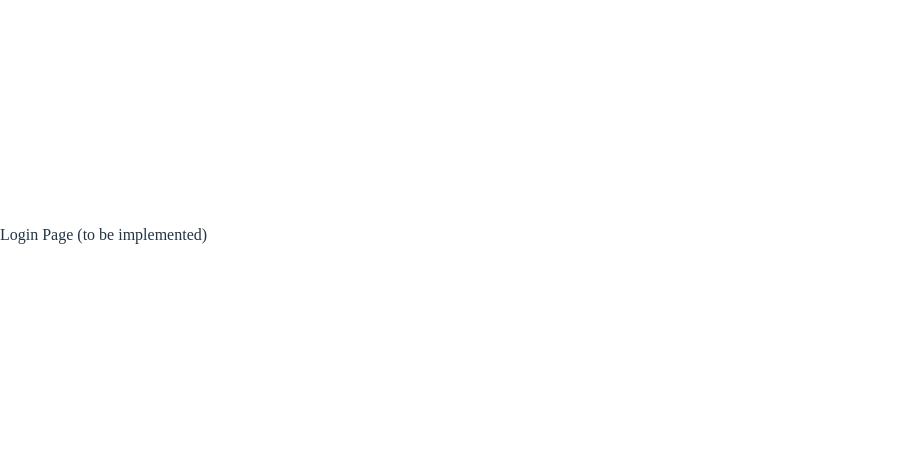
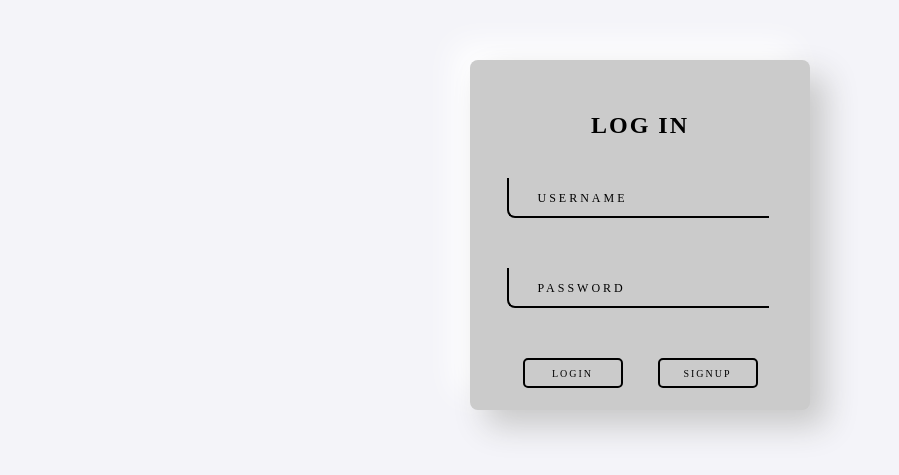
Before and after one commit to Joao14m/FocusFlow, a React (Vite) app in the folder frontend/: page /login in a window 1280 px wide. Shown: the part 165-640 px from the top of the page, without its empty margins (0-899 px from the left). Built offline with nearby package versions, Linux system fonts and the light colour scheme.

Commit message:
Changes in Frontend

```diff
--- a/frontend/src/App.tsx
+++ b/frontend/src/App.tsx
@@ -1,17 +1,33 @@
-// import React from 'react';
-import { BrowserRouter as Router, Route, Routes } from 'react-router-dom';
+import React from 'react';
+import { BrowserRouter as Router, Routes, Route, Navigate } from 'react-router-dom';
+import Login from './pages/Login';
 import Signup from './pages/Signup';
+// import Dashboard from './dashboard';
+import './styles/LogSign.css';
+// import Tasks from './Tasks';
+// import './styles/checkTask.css';
+import Homepage from './pages/Homepage';
+import './styles/homeP.css';
+// import './styles/menuIcon.css';
+// import './styles/sideMenu.css';
+// import './styles/homePG.css';
 
-function App() {
+// TypeScript types for the App component (optional but helpful for larger projects)
+const App: React.FC = () => {
   return (
     <Router>
-      <Routes>
-        <Route path="/" element={<Signup />} />
-        {/* Add other routes here, such as a login page */}
-        <Route path="/login" element={<div>Login Page (to be implemented)</div>} />
-      </Routes>
+      <div className="App">
+        <Routes>
+          <Route path="/" element={<Navigate to="/login" />} />
+          <Route path="/Login" element={<Login />} />
+          <Route path="/Signup" element={<Signup />} />
+          <Route path="/Homepage" element={<Homepage />} />
+          {/* <Route path="/dashboard" element={<Dashboard />} /> */}
+          {/* <Route path="/Tasks" element={<Tasks />} /> */}
+        </Routes>
+      </div>
     </Router>
   );
-}
+};
 
 export default App;
--- /dev/null
+++ b/frontend/src/pages/Homepage.tsx
@@ -0,0 +1,17 @@
+// import React, {useState} from "react";
+// import { useNavigate } from "react-router-dom";
+
+const Homepage: React.FC = () => {
+
+    return (
+<div className="containerHome">
+    <div className="box" id="this-week">This Week</div>
+    <div className="box" id="this-month">This Month</div>
+    <div className="box" id="todo-list">To-Do List</div>
+  </div>
+
+
+    );
+};
+
+export default Homepage;
--- /dev/null
+++ b/frontend/src/pages/Login.tsx
@@ -0,0 +1,66 @@
+import React, { useState } from "react";
+import { useNavigate } from "react-router-dom";
+
+const Login: React.FC = () => {
+  // State to manage inputs with types
+  const [username, setUsername] = useState<string>(""); // username is a string
+  const [password, setPassword] = useState<string>(""); // password is a string
+
+  // useNavigate hook for navigation
+  const navigate = useNavigate();
+
+  // Handle form submission
+  const handleSubmit = (e: React.FormEvent<HTMLFormElement>): void => {
+    e.preventDefault(); // Prevent page reload
+    console.log("Login Submitted:", { username, password });
+    // TODO: Send username and password to the backend
+  };
+
+  return (
+    <div className="container">
+      <div className="card">
+        <a className="login">Log in</a>
+        <form onSubmit={handleSubmit}>
+          <div className="inputBox">
+            <input
+              type="text"
+              required
+              value={username}
+              onChange={(e) => setUsername(e.target.value)}
+            />
+            <span className="user">Username</span>
+          </div>
+
+          <div className="inputBox">
+            <input
+              type="password"
+              required
+              value={password}
+              onChange={(e) => setPassword(e.target.value)}
+            />
+            <span>Password</span>
+          </div>
+
+          <div className="button-group">
+            <button
+              className="enter"
+              type="button"
+              onClick={() => navigate("/Homepage")}
+            >
+              Login
+            </button>
+            <button
+              className="signup"
+              type="button"
+              onClick={() => navigate("/signup")}
+            >
+              Signup
+            </button>
+          </div>
+        </form>
+      </div>
+    </div>
+  );
+};
+
+export default Login;
--- /dev/null
+++ b/frontend/src/styles/homeP.css
@@ -0,0 +1,50 @@
+/* styles.css */
+body {
+    font-family: Arial, sans-serif;
+    background-color: #f4f4f9;
+    margin: 0;
+    padding: 0;
+    display: flex;
+    justify-content: center;
+    align-items: center;
+    height: 100vh;
+  }
+
+  .containerHome {
+    display: flex;
+    gap: 20px; /* Spacing between the boxes */
+  }
+
+  .box {
+    width: 200px;
+    height: 150px;
+    border-radius: 10px;
+    background-color: #0078d4;
+    color: white;
+    display: flex;
+    justify-content: center;
+    align-items: center;
+    font-size: 18px;
+    font-weight: bold;
+    text-transform: uppercase;
+    box-shadow: 0 4px 6px rgba(0, 0, 0, 0.1);
+    cursor: pointer;
+    transition: transform 0.3s, box-shadow 0.3s;
+  }
+
+  .box:hover {
+    transform: translateY(-5px);
+    box-shadow: 0 8px 12px rgba(0, 0, 0, 0.2);
+  }
+
+  #this-week {
+    background-color: #4caf50; /* Green */
+  }
+
+  #this-month {
+    background-color: #ff9800; /* Orange */
+  }
+
+  #todo-list {
+    background-color: #2196f3; /* Blue */
+  }
```
